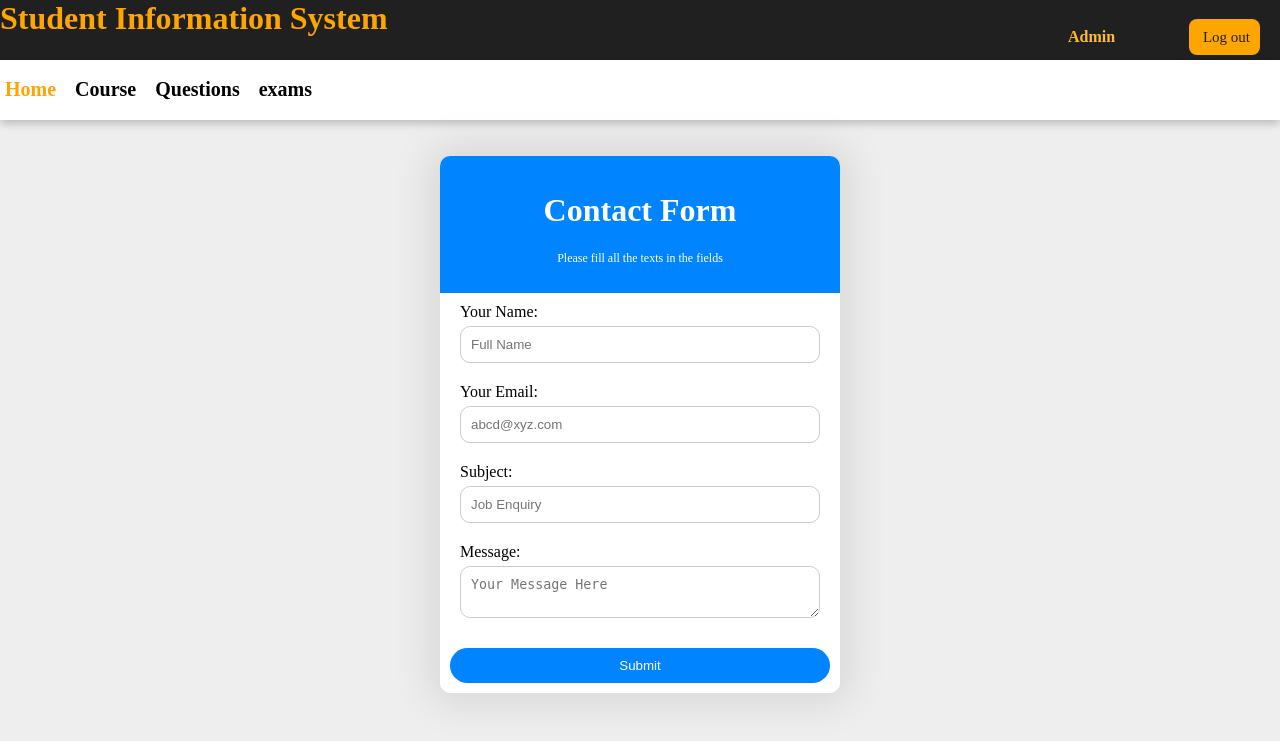
After one commit to Abdulhafeedh/student_information_system, a PHP site: page /add_admin.php in a window 1280 px wide. The commit adds this page. Shown: the top 741 px of the page. Run offline with PHP 8.4, Linux system fonts and the light colour scheme.

Commit message:
Add project web

```diff
--- /dev/null
+++ b/add_admin.php
@@ -0,0 +1,55 @@
+
+<!DOCTYPE html>
+<html lang="en">
+
+<head>
+    <meta charset="UTF-8">
+    <meta http-equiv="X-UA-Compatible" content="IE=edge">
+    <meta name="viewport" content="width=device-width, initial-scale=1.0">
+    <title>Document</title>
+    <link rel="stylesheet" href="s.css">
+    <link rel="stylesheet" href="style.css">
+</head>
+
+<body>
+<?php
+    include "connect.php";
+    include "header.php";
+
+echo '<nav id="nav_id">
+		<br>
+		<a style="color: orange;" href="index.php"><i class="fa-solid fa-house"></i>&nbsp;Home&nbsp;&nbsp;</a>
+		<a  href="course.php"><i class="fa-solid fa-book-open-reader"></i>&nbsp;Course&nbsp;&nbsp;</a>
+		<a  href="Questions.php"><i class="fa-solid fa-clipboard-question"></i>&nbsp;Questions&nbsp;&nbsp;</a>
+		<a  href="student_exams.php"><i class="fa-solid fa-chalkboard-user"></i>&nbsp;exams</a>
+		</nav>'
+	;?>
+    <br><br>
+    <!-- <div class="bg-image"></div> -->
+    <form> <!-- Header -->
+        <div class="head">
+            <h1>Contact Form</h1>
+            <p>Please fill all the texts in the fields</p>
+        </div> <!-- /Header -->
+
+        <!-- Main Form Started -->
+        <label for="fullName">Your Name:</label>
+        <input type="text" placeholder="Full Name" name="fullName" id="fullName">
+
+        <label for="email">Your Email:</label>
+        <input type="email" placeholder="abcd@xyz.com" name="email" id="email" required>
+
+        <label for="subject">Subject:</label>
+        <input type="subject" placeholder="Job Enquiry" name="text" id="subject" required>
+
+        <label for="message">Message:</label>
+        <textarea placeholder="Your Message Here" name="message" id="message" required></textarea>
+
+        <!-- Submit Button -->
+        <button>Submit</button>
+
+    </form>
+    <!-- /Main Form Ended -->
+</body>
+
+</html>
--- a/s.css
+++ b/s.css
@@ -1,20 +1,20 @@
-* {
+/* * {
     margin: 0;
     padding: 0;
     box-sizing: border-box;
     font-family: "Poppins", sans-serif;
-}
+} */
 
 body {
-    background: rgb(233, 233, 233);
+    /* background: rgb(233, 233, 233); */
     display: flex;
     flex-direction: column;
     align-items: center;
     justify-content: center;
-    height: 100vh;
+    /* height: 180vh; */
 }
 
-.bg-image {
+/* .bg-image {
     background-image: url("https://images.unsplash.com/photo-1487058792275-0ad4aaf24ca7?ixid=MXwxMjA3fDB8MHxwaG90by1wYWdlfHx8fGVufDB8fHw%3D&ixlib=rb-1.2.1&auto=format&fit=crop&w=750&q=80");
     background-size: cover;
     background-position: center center;
@@ -23,7 +23,7 @@ body {
     left: 0;
     right: 0;
     z-index: -1;
-}
+} */
 
 form {
     display: flex;
@@ -33,7 +33,7 @@ form {
     border-radius: 10px;
     overflow: hidden;
     -webkit-box-shadow: 0px 0px 40px 9px rgba(0, 0, 0, 0.6);
-    box-shadow: 0px 0px 40px 9px rgba(0, 0, 0, 0.4);
+    box-shadow: 0px 0px 40px 9px rgba(0, 0, 0, 0.1);
 }
 
 .head {
```
